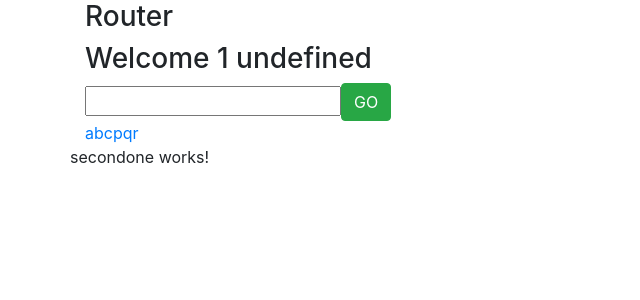
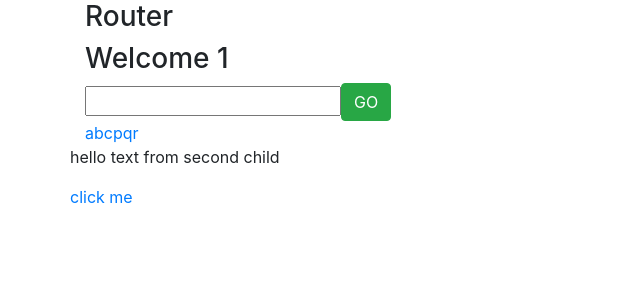
Before and after one commit to CodeKul/Mean-depot-1112-18JUN18-Angular, an Angular app: page /second/1/one in a window 1280 px wide. Shown: the top 300 px of the page, without its empty margins (0-640 px from the left). Built offline with nearby package versions, Linux system fonts and the light colour scheme.

Commit message:
Router Guards

```diff
--- a/src/app/app.module.ts
+++ b/src/app/app.module.ts
@@ -17,6 +17,7 @@ import { MyRouterModule } from './app.routing';
 import { ForgotComponent } from './forgot/forgot.component';
 import { SecondoneComponent } from './second/secondone.component';
 import { SecondtwoComponent } from './second/secondtwo.component';
+import { GuardService } from './guard.service';
 // import { RouterModule } from '@angular/router';
 
 
@@ -48,7 +49,7 @@ import { SecondtwoComponent } from './second/secondtwo.component';
     MyRouterModule
 
   ],
-  providers: [],
+  providers: [GuardService ],
   bootstrap: [AppComponent]
 })
 export class AppModule { }
--- a/src/app/app.routing.ts
+++ b/src/app/app.routing.ts
@@ -1,15 +1,18 @@
 import { Component } from '@angular/core';
 import { FirstComponent } from "./first/first.component";
-import { RouterModule } from '@angular/router';
+import { RouterModule, CanActivate } from '@angular/router';
 import { SecondComponent } from "./second/second.component";
 import { ForgotComponent } from "./forgot/forgot.component";
 import { SecondoneComponent } from './second/secondone.component';
 import { SecondtwoComponent } from './second/secondtwo.component';
+import { GuardService } from './guard.service';
 
-
+const ONE_ROUTES = [
+    {path: 'three',component:SecondoneComponent},
+];
 const SECOND_ROUTES = [
 
-{path: 'one',component:SecondoneComponent},
+{path: 'one',component:SecondoneComponent,children:ONE_ROUTES},
 {path:'two',component:SecondtwoComponent}
 ];
 
@@ -17,7 +20,7 @@ const APP_ROUTES =[
 
 {path:'', component:FirstComponent},
 {path:'second/:usNm' , component:SecondComponent,children:SECOND_ROUTES},
-{path:'forgot' , component:ForgotComponent}
+{path:'forgot/:usNm' , component:ForgotComponent,canActivate:[GuardService]}
 
 ];
 
--- a/src/app/first/first.component.html
+++ b/src/app/first/first.component.html
@@ -14,7 +14,7 @@
   </div>
   <div class="row">
     <div class="col-md-12">
-      <a [routerLink]="['forgot']" [queryParams]="{ver:1}">Forgot password</a>
+      <a [routerLink]="['forgot','pooja']" >Forgot password</a>
     </div>
   </div>
 </div>
--- a/src/app/first/first.component.ts
+++ b/src/app/first/first.component.ts
@@ -1,5 +1,5 @@
 import { Component, OnInit } from '@angular/core';
-import { Router } from '@angular/router';
+import { Router, ActivatedRoute } from '@angular/router';
 
 @Component({
   selector: 'app-first',
@@ -7,10 +7,12 @@ import { Router } from '@angular/router';
   styleUrls: ['./first.component.css']
 })
 export class FirstComponent implements OnInit {
-
-  constructor( private router:Router) { }
+ usNm:string;
+  constructor( private router:Router,
+    private activatedRoute: ActivatedRoute) { }
 
   ngOnInit() {
+    this.usNm=this.activatedRoute.snapshot.params['usNm'];
   }
 
   login(usNm:string,pass:string){
--- /dev/null
+++ b/src/app/guard.service.ts
@@ -0,0 +1,14 @@
+import { Injectable } from '@angular/core';
+import { CanActivate, ActivatedRouteSnapshot, RouterStateSnapshot } from '@angular/router';
+
+@Injectable()
+export class GuardService implements CanActivate {
+
+  constructor() { }
+
+  canActivate(route: ActivatedRouteSnapshot, state: RouterStateSnapshot):boolean{
+  //  return false;
+     return route.params['usNm']==='pooja';
+  }
+
+}
--- a/src/app/second/second.component.ts
+++ b/src/app/second/second.component.ts
@@ -19,7 +19,7 @@ export class SecondComponent implements OnInit,OnDestroy {
 
     // this.usNm=this.activatedRoute.snapshot.params['usNm'];
     this.sub=this.activatedRoute.params.subscribe(prms => this.usNm = prms['usNm']);
-    this.subQury= this.router.routerState.root.queryParams.subscribe(qprms=> this.usNm+=' '+qprms['ver']);
+    // this.subQury= this.router.routerState.root.queryParams.subscribe(qprms=> this.usNm+=' '+qprms['ver']);
   }
 
   changeUsNm(usNm:string){
--- a/src/app/second/secondone.component.ts
+++ b/src/app/second/secondone.component.ts
@@ -3,9 +3,13 @@ import { Component, OnInit } from '@angular/core';
 @Component({
   selector: 'app-secondone',
   template: `
-    <p>
-      secondone works!
-    </p>
+  <div class="row">
+  <div class="col-md-12">
+  <p>hello text from second child<p>
+    <a [routerLink]="['three']"> click me</a>
+  </div>
+</div>
+
   `,
   styles: []
 })
```
Also changed, not shown: 1 other file (tests, documents, lock files or other folders).
